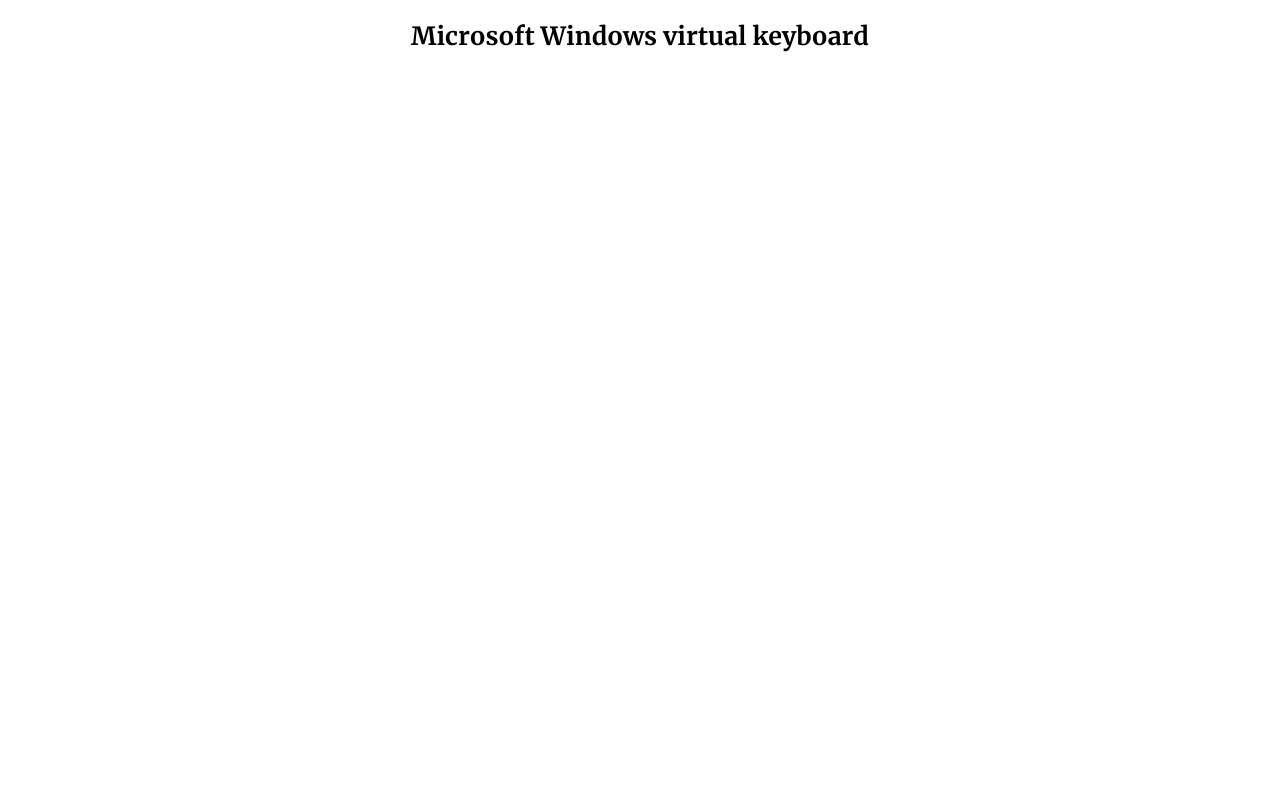
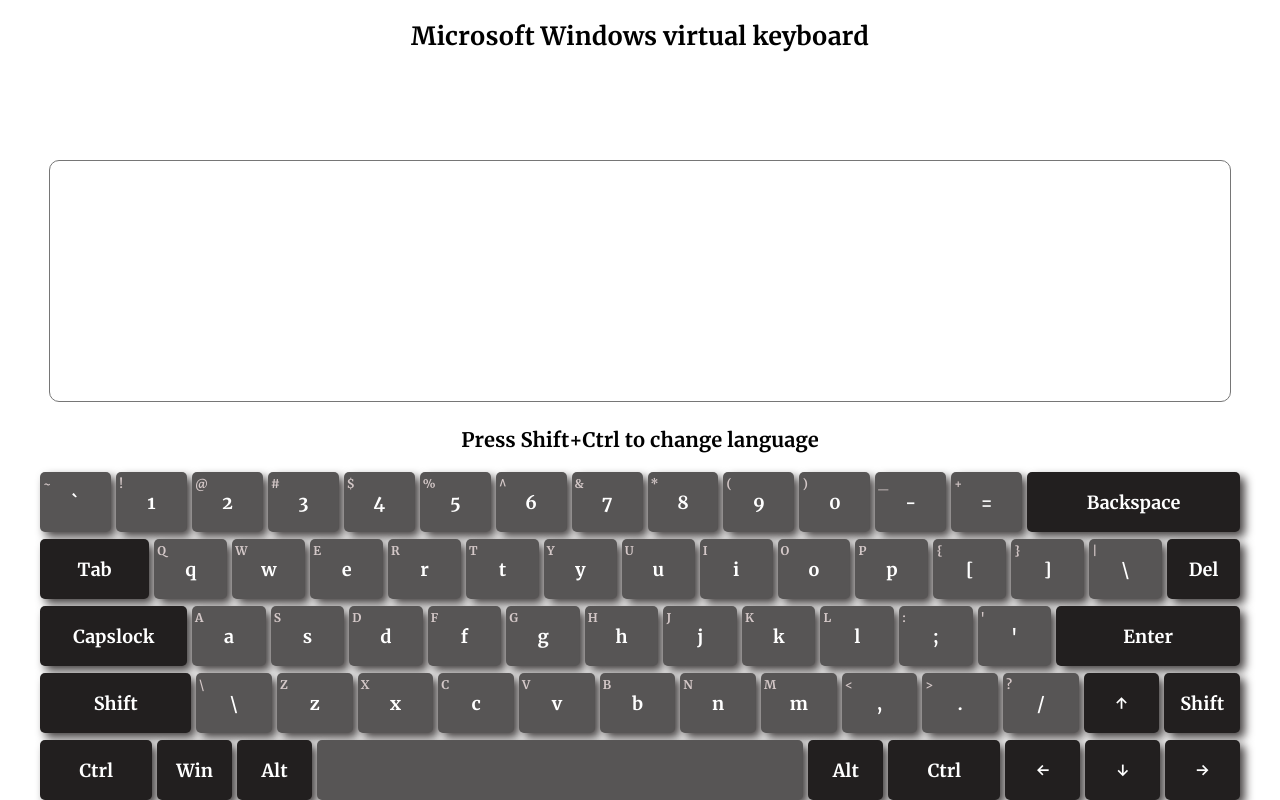
Before and after one commit to nos64/virtual-keyboard, a website with bundled scripts: page src/index.html in a window 1280 px wide. Built offline with nearby package versions, Linux system fonts and the light colour scheme.

Commit message:
feat: finish render keyboard

```diff
--- a/src/script/index.js
+++ b/src/script/index.js
@@ -82,44 +82,52 @@
 //   }
 // }
 
-let language = 'ru';
-// console.log((langKey[language]).find(item => item.code === 'Digit2'))
+let language = 'en';
+// console.log((langKey[language]).find(item => item.code === 'Digit9'))
 // console.log(Object.values(langKey[language]).forEach(item => console.log(item.code)))
-console.log(langKey[language][0].code)
+// console.log(langKey[language][0].code)
 
-const buttons = [
+const buttonsKbd = [
       ['Backquote', 'Digit1', 'Digit2', 'Digit3', 'Digit4', 'Digit5', 'Digit6', 'Digit7', 'Digit8', 'Digit9', 'Digit0', 'Minus', 'Equal', 'Backspace'],
-      ['Tab', 'KeyQ', 'KeyW', 'KeyE', 'KeyR', 'KeyT', 'KeyY', 'KeyU', 'KeyI', 'KeyO', 'KeyP', 'BracketLeft', 'BracketRight', 'Delete'],
+      ['Tab', 'KeyQ', 'KeyW', 'KeyE', 'KeyR', 'KeyT', 'KeyY', 'KeyU', 'KeyI', 'KeyO', 'KeyP', 'BracketLeft', 'BracketRight', 'Backslash', 'Delete'],
       ['CapsLock', 'KeyA', 'KeyS', 'KeyD', 'KeyF', 'KeyG', 'KeyH', 'KeyJ', 'KeyK', 'KeyL', 'Semicolon', 'Quote', 'Enter'],
       ['ShiftLeft', 'IntlBackslash', 'KeyZ', 'KeyX', 'KeyC', 'KeyV', 'KeyB', 'KeyN', 'KeyM', 'Comma', 'Period', 'Slash', 'ArrowUp', 'ShiftRight'],
       ['ControlLeft', 'MetaLeft', 'AltLeft', 'Space', 'AltRight', 'ControlRight', 'ArrowLeft', 'ArrowDown', 'ArrowRight'],
     ];
+const serviceBtn =  ['Backspace', 'Tab', 'CapsLock', 'ShiftLeft','ControlLeft', 'MetaLeft', 'AltLeft', 'AltRight', 'ControlRight', 'ArrowLeft', 'ArrowDown', 'ArrowRight', 'ArrowUp', 'ShiftRight', 'Enter', 'Delete']
 
+const createBtn = ({symbol, shift, code}) => {
+      const button = document.createElement('div');
+      button.className = 'button';
+      button.dataset.code = code;
+      button.innerHTML = symbol;
+      if (serviceBtn.includes(button.dataset.code)) button.classList.add('service');
 
-const createBtn = () => {
-      // const button = document.createElement('div');
-      // button.className = 'button';
-      // button.dataset.code = elem;
-      // const subButton = document.createElement('span');
-      // subButton.className = 'sub-button';
+      const subButton = document.createElement('span');
+      subButton.className = 'sub-button';
+      subButton.innerHTML = shift;
+
+      button.append(subButton);
+
+      return button;
 }
 
 
-const createKeyboard = (language) => {
+const createKeyboard = () => {
 
   const keyboardWrapper = document.createElement('div');
   keyboardWrapper.className = 'keyboard-wrapper';
   const buttonsArray = [];
-  buttons.forEach(rows => {
+  buttonsKbd.forEach(rows => {
     const row = document.createElement('div');
     row.className = 'row';
 
     rows.forEach(btn => {
-      const btnSymbol = langKey[language].find(item => item.code === btn)
-      console.log('btnSymbol: ', btnSymbol);
-      // const button = createBtn(btnSymbol);
+      const btnObj = (langKey[language]).find(item => item.code === btn)
+      console.log('btnObj: ', btnObj);
+      const button = createBtn(btnObj);
 
-      // row.append(button);
+      row.append(button);
     })
 
     keyboardWrapper.append(row);
@@ -155,7 +163,7 @@
     subtitle.className = 'subtitle';
     subtitle.textContent = 'Press Shift+Ctrl to change language';
 
-    const keyboarFunc = createKeyboard(language)
+    const keyboarFunc = createKeyboard()
 
     containerMain.append(textarea, subtitle, keyboarFunc);
     main.append(containerMain);
--- a/src/script/language.js
+++ b/src/script/language.js
@@ -202,7 +202,7 @@
     },
     {
       symbol: '\'',
-      shift: '"',
+      shift: '\'',
       code: 'Quote',
     },
     {
@@ -214,6 +214,11 @@
       symbol: 'Shift',
       shift: null,
       code: 'ShiftLeft',
+    },
+    {
+      symbol: '\\',
+      shift: '\\',
+      code: 'IntlBackslash',
     },
     {
       symbol: 'z',
@@ -324,324 +329,329 @@
 
   'ru': [
     {
-    symbol: "ё",
-    shift: "Ё",
-    code: "Backquote",
+    symbol: 'ё',
+    shift: 'Ё',
+    code: 'Backquote',
     },
     {
-      symbol: "1",
-      shift: "!",
-      code: "Digit1",
+      symbol: '1',
+      shift: '!',
+      code: 'Digit1',
     },
     {
-      symbol: "2",
-      shift: '"',
-      code: "Digit2",
+      symbol: '2',
+      shift: '\'',
+      code: 'Digit2',
     },
     {
-      symbol: "3",
-      shift: "№",
-      code: "Digit3",
+      symbol: '3',
+      shift: '№',
+      code: 'Digit3',
     },
     {
-      symbol: "4",
-      shift: ";",
-      code: "Digit4",
+      symbol: '4',
+      shift: ';',
+      code: 'Digit4',
     },
     {
-      symbol: "5",
-      shift: "%",
-      code: "Digit5",
+      symbol: '5',
+      shift: '%',
+      code: 'Digit5',
     },
     {
-      symbol: "6",
-      shift: ":",
-      code: "Digit6",
+      symbol: '6',
+      shift: ':',
+      code: 'Digit6',
     },
     {
-      symbol: "7",
-      shift: "?",
-      code: "Digit7",
+      symbol: '7',
+      shift: '?',
+      code: 'Digit7',
     },
     {
-      symbol: "8",
-      shift: "*",
-      code: "Digit8",
+      symbol: '8',
+      shift: '*',
+      code: 'Digit8',
     },
     {
-      symbol: "9",
-      shift: "(",
-      code: "Digit9",
+      symbol: '9',
+      shift: '(',
+      code: 'Digit9',
     },
     {
-      symbol: "0",
-      shift: ")",
-      code: "Digit0",
+      symbol: '0',
+      shift: ')',
+      code: 'Digit0',
     },
     {
-      symbol: "-",
-      shift: "_",
-      code: "Minus",
+      symbol: '-',
+      shift: '_',
+      code: 'Minus',
     },
     {
-      symbol: "=",
-      shift: "+",
-      code: "Equal",
+      symbol: '=',
+      shift: '+',
+      code: 'Equal',
     },
     {
-      symbol: "Backspace",
+      symbol: 'Backspace',
       shift: null,
-      code: "Backspace",
+      code: 'Backspace',
     },
     {
-      symbol: "Tab",
+      symbol: 'Tab',
       shift: null,
-      code: "Tab",
+      code: 'Tab',
     },
     {
-      symbol: "й",
-      shift: "Й",
-      code: "KeyQ",
+      symbol: 'й',
+      shift: 'Й',
+      code: 'KeyQ',
     },
     {
-      symbol: "ц",
-      shift: "Ц",
-      code: "KeyW",
+      symbol: 'ц',
+      shift: 'Ц',
+      code: 'KeyW',
     },
     {
-      symbol: "у",
-      shift: "У",
-      code: "KeyE",
+      symbol: 'у',
+      shift: 'У',
+      code: 'KeyE',
     },
     {
-      symbol: "к",
-      shift: "К",
-      code: "KeyR",
+      symbol: 'к',
+      shift: 'К',
+      code: 'KeyR',
     },
     {
-      symbol: "е",
-      shift: "Е",
-      code: "KeyT",
+      symbol: 'е',
+      shift: 'Е',
+      code: 'KeyT',
     },
     {
-      symbol: "н",
-      shift: "Н",
-      code: "KeyY",
+      symbol: 'н',
+      shift: 'Н',
+      code: 'KeyY',
     },
     {
-      symbol: "г",
-      shift: "Г",
-      code: "KeyU",
+      symbol: 'г',
+      shift: 'Г',
+      code: 'KeyU',
     },
     {
-      symbol: "ш",
-      shift: "Ш",
-      code: "KeyI",
+      symbol: 'ш',
+      shift: 'Ш',
+      code: 'KeyI',
     },
     {
-      symbol: "щ",
-      shift: "Щ",
-      code: "KeyO",
+      symbol: 'щ',
+      shift: 'Щ',
+      code: 'KeyO',
     },
     {
-      symbol: "з",
-      shift: "З",
-      code: "KeyP",
+      symbol: 'з',
+      shift: 'З',
+      code: 'KeyP',
     },
     {
-      symbol: "х",
-      shift: "Х",
-      code: "BracketLeft",
+      symbol: 'х',
+      shift: 'Х',
+      code: 'BracketLeft',
     },
     {
-      symbol: "ъ",
-      shift: "Ъ",
-      code: "BracketRight",
+      symbol: 'ъ',
+      shift: 'Ъ',
+      code: 'BracketRight',
     },
     {
-      symbol: "&bsol;",
-      shift: "/",
-      code: "Backslash",
+      symbol: '&bsol;',
+      shift: '/',
+      code: 'Backslash',
     },
     {
-      symbol: "Del",
+      symbol: 'Del',
       shift: null,
-      code: "Delete",
+      code: 'Delete',
     },
     {
-      symbol: "Capslock",
+      symbol: 'Capslock',
       shift: null,
-      code: "CapsLock",
+      code: 'CapsLock',
     },
     {
-      symbol: "ф",
-      shift: "Ф",
-      code: "KeyA",
+      symbol: 'ф',
+      shift: 'Ф',
+      code: 'KeyA',
     },
     {
-      symbol: "ы",
-      shift: "Ы",
-      code: "KeyS",
+      symbol: 'ы',
+      shift: 'Ы',
+      code: 'KeyS',
     },
     {
-      symbol: "в",
-      shift: "В",
-      code: "KeyD",
+      symbol: 'в',
+      shift: 'В',
+      code: 'KeyD',
     },
     {
-      symbol: "а",
-      shift: "А",
-      code: "KeyF",
+      symbol: 'а',
+      shift: 'А',
+      code: 'KeyF',
     },
     {
-      symbol: "п",
-      shift: "П",
-      code: "KeyG",
+      symbol: 'п',
+      shift: 'П',
+      code: 'KeyG',
     },
     {
-      symbol: "р",
-      shift: "Р",
-      code: "KeyH",
+      symbol: 'р',
+      shift: 'Р',
+      code: 'KeyH',
     },
     {
-      symbol: "о",
-      shift: "О",
-      code: "KeyJ",
+      symbol: 'о',
+      shift: 'О',
+      code: 'KeyJ',
     },
     {
-      symbol: "л",
-      shift: "Л",
-      code: "KeyK",
+      symbol: 'л',
+      shift: 'Л',
+      code: 'KeyK',
     },
     {
-      symbol: "д",
-      shift: "Д",
-      code: "KeyL",
+      symbol: 'д',
+      shift: 'Д',
+      code: 'KeyL',
     },
     {
-      symbol: "ж",
-      shift: "Ж",
-      code: "Semicolon",
+      symbol: 'ж',
+      shift: 'Ж',
+      code: 'Semicolon',
     },
     {
-      symbol: "э",
-      shift: "Э",
-      code: "Quote",
+      symbol: 'э',
+      shift: 'Э',
+      code: 'Quote',
     },
     {
-      symbol: "Enter",
+      symbol: 'Enter',
       shift: null,
-      code: "Enter",
+      code: 'Enter',
     },
     {
-      symbol: "Shift",
+      symbol: 'Shift',
       shift: null,
-      code: "ShiftLeft",
+      code: 'ShiftLeft',
     },
     {
-      symbol: "я",
-      shift: "Я",
-      code: "KeyZ",
+      symbol: 'я',
+      shift: 'Я',
+      code: 'KeyZ',
     },
     {
-      symbol: "ч",
-      shift: "Ч",
-      code: "KeyX",
+      symbol: '\\',
+      shift: '\\',
+      code: 'IntlBackslash',
     },
     {
-      symbol: "с",
-      shift: "С",
-      code: "KeyC",
+      symbol: 'ч',
+      shift: 'Ч',
+      code: 'KeyX',
     },
     {
-      symbol: "м",
-      shift: "М",
-      code: "KeyV",
+      symbol: 'с',
+      shift: 'С',
+      code: 'KeyC',
     },
     {
-      symbol: "и",
-      shift: "И",
-      code: "KeyB",
+      symbol: 'м',
+      shift: 'М',
+      code: 'KeyV',
     },
     {
-      symbol: "т",
-      shift: "Т",
-      code: "KeyN",
+      symbol: 'и',
+      shift: 'И',
+      code: 'KeyB',
     },
     {
-      symbol: "ь",
-      shift: "Ь",
-      code: "KeyM",
+      symbol: 'т',
+      shift: 'Т',
+      code: 'KeyN',
     },
     {
-      symbol: "б",
-      shift: "Б",
-      code: "Comma",
+      symbol: 'ь',
+      shift: 'Ь',
+      code: 'KeyM',
     },
     {
-      symbol: "ю",
-      shift: "Ю",
-      code: "Period",
+      symbol: 'б',
+      shift: 'Б',
+      code: 'Comma',
     },
     {
-      symbol: ".",
-      shift: ",",
-      code: "Slash",
+      symbol: 'ю',
+      shift: 'Ю',
+      code: 'Period',
     },
     {
-      symbol: "&uarr;",
-      shift: null,
-      code: "ArrowUp",
+      symbol: '.',
+      shift: ',',
+      code: 'Slash',
     },
     {
-      symbol: "Shift",
+      symbol: '&uarr;',
       shift: null,
-      code: "ShiftRight",
+      code: 'ArrowUp',
     },
     {
-      symbol: "Ctrl",
+      symbol: 'Shift',
       shift: null,
-      code: "ControlLeft",
+      code: 'ShiftRight',
     },
     {
-      symbol: "Win",
+      symbol: 'Ctrl',
       shift: null,
-      code: "MetaLeft",
+      code: 'ControlLeft',
     },
     {
-      symbol: "Alt",
+      symbol: 'Win',
       shift: null,
-      code: "AltLeft",
+      code: 'MetaLeft',
     },
     {
-      symbol: " ",
-      shift: ' ',
-      code: "Space",
+      symbol: 'Alt',
+      shift: null,
+      code: 'AltLeft',
     },
     {
-      symbol: "Alt",
-      shift: null,
-      code: "AltRight",
+      symbol: ' ',
+      shift: ' ',
+      code: 'Space',
     },
     {
-      symbol: "&larr;",
+      symbol: 'Alt',
       shift: null,
-      code: "ArrowLeft",
+      code: 'AltRight',
     },
     {
-      symbol: "&darr;",
+      symbol: '&larr;',
       shift: null,
-      code: "ArrowDown",
+      code: 'ArrowLeft',
     },
     {
-      symbol: "&rarr;",
+      symbol: '&darr;',
       shift: null,
-      code: "ArrowRight",
+      code: 'ArrowDown',
     },
     {
-      symbol: "Ctrl",
+      symbol: '&rarr;',
       shift: null,
-      code: "ControlRight",
+      code: 'ArrowRight',
+    },
+    {
+      symbol: 'Ctrl',
+      shift: null,
+      code: 'ControlRight',
     },
   ]
 }
--- a/src/style/style.scss
+++ b/src/style/style.scss
@@ -20,7 +20,7 @@
   flex-direction: column;
   justify-content: space-between;
   font-family: 'Merriweather', serif;
-  font-size: 12px;
+  font-size: 18px;
   font-weight: 400;
 }
 
@@ -60,7 +60,7 @@
 
 .row {
   display: grid;
-  gap: 3px;
+  gap: 5px;
 
   &:nth-child(1) {
     grid-template-columns: repeat(13, 1fr) 3fr;
@@ -86,14 +86,13 @@
   position: relative;
   display: flex;
   justify-content: center;
-  align-items: stretch;
+  align-items: center;
   border-radius: 5px;
-  min-width: 40px;
-  min-height: 40px;
-  line-height: 2.5em;
-  padding: 5px;
+  min-width: 50px;
+  min-height: 60px;
+  // padding: 5px;
   background-color: #575555;
-  color: #edf6fc;
+  color: #ffffff;
   box-shadow: 5px 5px 10px #474343;
   cursor: pointer;
   transition: background-color .3s ease-in-out;
@@ -116,10 +115,11 @@
 
 .sub-button {
   position: absolute;
-  font-size: 10px;
+  font-size: 12px;
   top: 3px;
   left: 3px;
   line-height: 1.5em;
+  color: #d4c8c8;
 }
 
 @keyframes changeColor {
```
Also changed, not shown: src/style/style.css, 1 other file.
